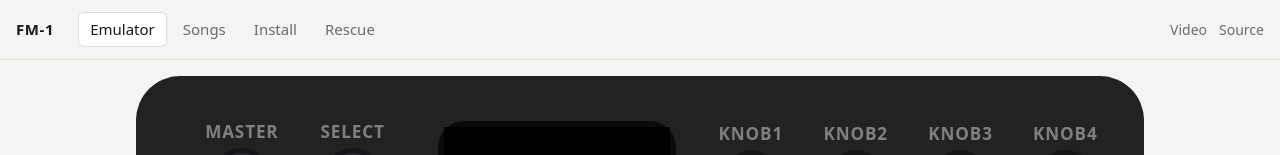
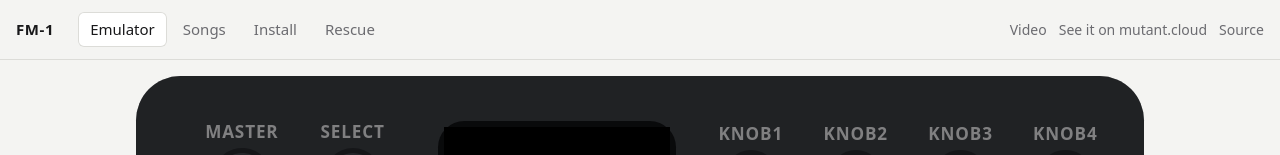
Before and after one commit to konsumer/fomajam, a website with bundled scripts: page web/index.html in a window 1280 px wide. Shown: the top 155 px of the page. Built offline with nearby package versions, Linux system fonts and the light colour scheme; no server answers.

Commit message:
Link to mutant.cloud listing

```diff
--- a/web/index.html
+++ b/web/index.html
@@ -22,6 +22,7 @@
       <div class="end">
         <button id="buildstate" class="badge" hidden></button>
         <a class="source" href="https://youtu.be/un2Kr70jYD0" target="_blank" rel="noopener">Video</a>
+        <a class="source" href="https://mutant.cloud/fomajam" target="_blank" rel="noopener">See it on mutant.cloud</a>
         <a class="source" href="https://github.com/konsumer/fomajam" target="_blank" rel="noopener">Source</a>
       </div>
     </header>
```
